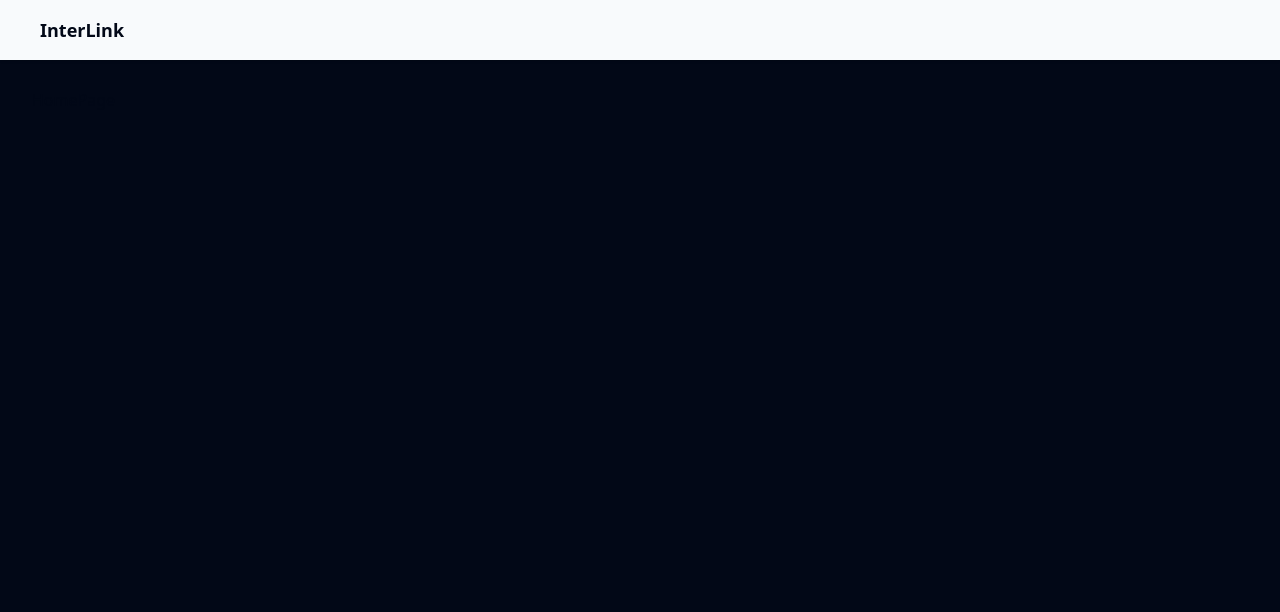
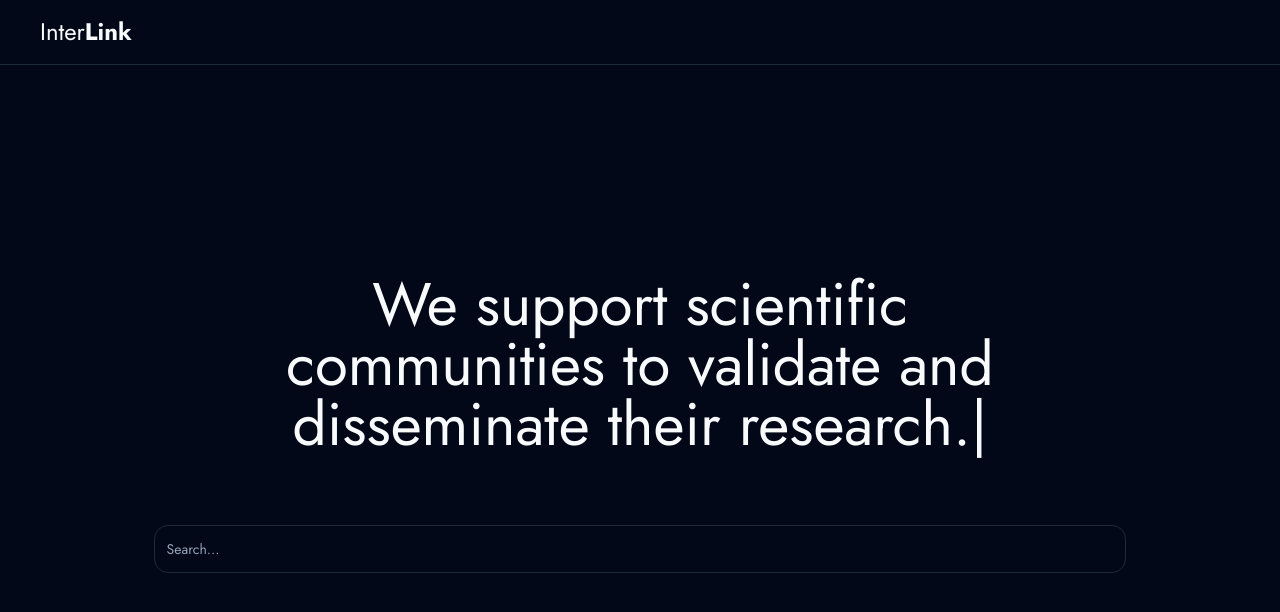
Before and after one commit to BEK23/InterLink, a React (Vite) app: page / in a window 1280 px wide. Shown: the top 612 px of the page. Built offline with nearby package versions, Linux system fonts and the light colour scheme; the HTML template or start-up script is replaced by a standard one.

Commit message:
add: color, font, home page content

```diff
--- a/index.html
+++ b/index.html
@@ -6,7 +6,7 @@
     <meta name="viewport" content="width=device-width, initial-scale=1.0" />
     <title>InterLink</title>
   </head>
-  <body>
+  <body class="dark">
     <div id="root"></div>
     <script type="module" src="/src/main.tsx"></script>
   </body>
--- a/package.json
+++ b/package.json
@@ -16,6 +16,7 @@
     "lucide-react": "^0.274.0",
     "react": "^18.2.0",
     "react-dom": "^18.2.0",
+    "react-type-animation": "^3.1.0",
     "tailwindcss-animate": "^1.0.7"
   },
   "devDependencies": {
--- a/src/App.tsx
+++ b/src/App.tsx
@@ -5,7 +5,7 @@ function App() {
   return (
     <div className="dark">
       <Navbar />
-      <div className="min-h-screen w-screen bg-background p-8 pb-10 pt-[5.5rem]">
+      <div className="h-screen min-h-screen w-screen bg-background p-8 pb-10 pt-[5.5rem]">
         <HomePage />
       </div>
     </div>
--- a/src/components/logo/index.tsx
+++ b/src/components/logo/index.tsx
@@ -1,3 +1,8 @@
 export default function Logo() {
-  return <div className="text-lg font-bold text-background">InterLink</div>;
+  return (
+    <div className="text-2xl font-bold text-foreground">
+      <span className="font-normal">Inter</span>
+      Link
+    </div>
+  );
 }
--- a/src/components/navbar/navbar.tsx
+++ b/src/components/navbar/navbar.tsx
@@ -2,7 +2,7 @@ import Logo from "../logo";
 
 export const Navbar = () => {
   return (
-    <div className="fixed z-30 flex w-full items-center bg-foreground px-10 py-4 shadow transition-colors duration-300 dark:bg-foreground">
+    <div className="fixed z-30 flex w-full items-center border-b bg-background px-10 py-4 shadow transition-colors duration-300">
       <div className="flex h-full flex-none items-center justify-center duration-500 ease-in-out dark:text-white">
         <Logo />
       </div>
--- a/src/components/ui/input.tsx
+++ b/src/components/ui/input.tsx
@@ -1,6 +1,6 @@
-import * as React from "react"
+import * as React from "react";
 
-import { cn } from "@/utils"
+import { cn } from "@/utils";
 
 export interface InputProps
   extends React.InputHTMLAttributes<HTMLInputElement> {}
@@ -11,15 +11,15 @@ const Input = React.forwardRef<HTMLInputElement, InputProps>(
       <input
         type={type}
         className={cn(
-          "flex h-10 w-full rounded-md border border-input bg-background px-3 py-2 text-sm ring-offset-background file:border-0 file:bg-transparent file:text-sm file:font-medium placeholder:text-muted-foreground focus-visible:outline-none focus-visible:ring-2 focus-visible:ring-ring focus-visible:ring-offset-2 disabled:cursor-not-allowed disabled:opacity-50",
+          "flex h-12 w-full rounded-md border border-input bg-background px-3 py-2 text-sm ring-offset-background file:border-0 file:bg-transparent file:text-sm file:font-medium placeholder:text-muted-foreground focus-visible:outline-none focus-visible:ring-2 focus-visible:ring-ring focus-visible:ring-offset-2 disabled:cursor-not-allowed disabled:opacity-50",
           className
         )}
         ref={ref}
         {...props}
       />
-    )
+    );
   }
-)
-Input.displayName = "Input"
+);
+Input.displayName = "Input";
 
-export { Input }
+export { Input };
--- a/src/index.css
+++ b/src/index.css
@@ -1,51 +1,72 @@
+@import url('https://fonts.googleapis.com/css2?family=Jost:wght@400;500;600;700&display=swap');
+
 @tailwind base;
 @tailwind components;
 @tailwind utilities;
 
 @layer base {
   :root {
-    --background: 0 0% 100%;
-    --foreground: 222.2 84% 4.9%;
-    --card: 0 0% 100%;
-    --card-foreground: 222.2 84% 4.9%;
-    --popover: 0 0% 100%;
-    --popover-foreground: 222.2 84% 4.9%;
-    --primary: 221.2 83.2% 53.3%;
-    --primary-foreground: 210 40% 98%;
-    --secondary: 210 40% 96.1%;
-    --secondary-foreground: 222.2 47.4% 11.2%;
-    --muted: 210 40% 96.1%;
-    --muted-foreground: 215.4 16.3% 46.9%;
-    --accent: 210 40% 96.1%;
-    --accent-foreground: 222.2 47.4% 11.2%;
-    --destructive: 0 84.2% 60.2%;
-    --destructive-foreground: 210 40% 98%;
-    --border: 214.3 31.8% 91.4%;
-    --input: 214.3 31.8% 91.4%;
-    --ring: 221.2 83.2% 53.3%;
+    --background: hsl(0 0% 100%);
+    --foreground: hsl(222.2 84% 4.9%);
+
+    --card: hsl(0 0% 100%);
+    --card-foreground: hsl(222.2 84% 4.9%);
+
+    --popover: hsl(0 0% 100%);
+    --popover-foreground: hsl(222.2 84% 4.9%);
+
+    --primary: hsl(221.2 83.2% 53.3%);
+    --primary-foreground: hsl(210 40% 98%);
+
+    --secondary: hsl(210 40% 96.1%);
+    --secondary-foreground: hsl(222.2 47.4% 11.2%);
+
+    --muted: hsl(210 40% 96.1%);
+    --muted-foreground: hsl(215.4 16.3% 46.9%);
+
+    --accent: hsl(210 40% 96.1%);
+    --accent-foreground: hsl(222.2 47.4% 11.2%);
+
+    --destructive: hsl(0 84.2% 60.2%);
+    --destructive-foreground: hsl(210 40% 98%);
+
+    --border: hsl(214.3 31.8% 91.4%);
+    --input: hsl(214.3 31.8% 91.4%);
+
+    --ring: hsl(221.2 83.2% 53.3%);
+
     --radius: 1rem;
   }
 
   .dark {
-    --background: 222.2 84% 4.9%;
-    --foreground: 210 40% 98%;
-    --card: 222.2 84% 4.9%;
-    --card-foreground: 210 40% 98%;
-    --popover: 222.2 84% 4.9%;
-    --popover-foreground: 210 40% 98%;
-    --primary: 217.2 91.2% 59.8%;
-    --primary-foreground: 222.2 47.4% 11.2%;
-    --secondary: 217.2 32.6% 17.5%;
-    --secondary-foreground: 210 40% 98%;
-    --muted: 217.2 32.6% 17.5%;
-    --muted-foreground: 215 20.2% 65.1%;
-    --accent: 217.2 32.6% 17.5%;
-    --accent-foreground: 210 40% 98%;
-    --destructive: 0 62.8% 30.6%;
-    --destructive-foreground: 210 40% 98%;
-    --border: 217.2 32.6% 17.5%;
-    --input: 217.2 32.6% 17.5%;
-    --ring: 224.3 76.3% 48%;
+    --background: hsl(222.2 84% 4.9%);
+    --foreground: hsl(210 40% 98%);
+
+    --card: hsl(222.2 84% 4.9%);
+    --card-foreground: hsl(210 40% 98%);
+
+    --popover: hsl(222.2 84% 4.9%);
+    --popover-foreground: hsl(210 40% 98%);
+
+    --primary: hsl(217.2 91.2% 59.8%);
+    --primary-foreground: hsl(222.2 47.4% 11.2%);
+
+    --secondary: hsl(217.2 32.6% 17.5%);
+    --secondary-foreground: hsl(210 40% 98%);
+
+    --muted: hsl(217.2 32.6% 17.5%);
+    --muted-foreground: hsl(215 20.2% 65.1%);
+
+    --accent: hsl(217.2 32.6% 17.5%);
+    --accent-foreground: hsl(210 40% 98%);
+
+    --destructive: hsl(0 62.8% 30.6%);
+    --destructive-foreground: hsl(210 40% 98%);
+
+    --border: hsl(217.2 32.6% 17.5%);
+    --input: hsl(217.2 32.6% 17.5%);
+
+    --ring: hsl(224.3 76.3% 48%);
   }
 }
 
@@ -54,7 +75,7 @@
     @apply border-border;
   }
   body {
-    @apply bg-background text-foreground;
+    @apply bg-background text-foreground font-jost;
   }
 }
 
--- a/src/pages/home/homepage.tsx
+++ b/src/pages/home/homepage.tsx
@@ -1,3 +1,19 @@
+import { Input } from "ui/input";
+import { TypeAnimation } from "react-type-animation";
+
 export default function HomePage() {
-  return <div className="flex grid-rows-5 flex-row gap-6">HomePage</div>;
+  return (
+    <div className="flex h-full flex-col items-center justify-center">
+      <TypeAnimation
+        sequence={[
+          "We support scientific communities to validate and disseminate their research.",
+          1000,
+        ]}
+        speed={50}
+        className="h-[250px] w-[60%] text-center text-6xl"
+        repeat={Infinity}
+      />
+      <Input placeholder="Search..." className="w-[80%]" />
+    </div>
+  );
 }
--- a/tailwind.config.js
+++ b/tailwind.config.js
@@ -10,6 +10,9 @@ const config = {
     "./src/**/*.{ts,tsx}",
   ],
   theme: {
+    fontFamily: {
+      jost: ["Jost", "sans-serif"],
+    },
     container: {
       center: true,
       padding: "2rem",
@@ -19,38 +22,38 @@ const config = {
     },
     extend: {
       colors: {
-        border: "hsl(var(--border))",
-        input: "hsl(var(--input))",
-        ring: "hsl(var(--ring))",
-        background: "hsl(var(--background))",
-        foreground: "hsl(var(--foreground))",
+        border: "var(--border)",
+        input: "var(--input)",
+        ring: "var(--ring)",
+        background: "var(--background)",
+        foreground: "var(--foreground)",
         primary: {
-          DEFAULT: "hsl(var(--primary))",
-          foreground: "hsl(var(--primary-foreground))",
+          DEFAULT: "var(--primary)",
+          foreground: "var(--primary-foreground)",
         },
         secondary: {
-          DEFAULT: "hsl(var(--secondary))",
-          foreground: "hsl(var(--secondary-foreground))",
+          DEFAULT: "var(--secondary)",
+          foreground: "var(--secondary-foreground)",
         },
         destructive: {
-          DEFAULT: "hsl(var(--destructive))",
-          foreground: "hsl(var(--destructive-foreground))",
+          DEFAULT: "var(--destructive)",
+          foreground: "var(--destructive-foreground)",
         },
         muted: {
-          DEFAULT: "hsl(var(--muted))",
-          foreground: "hsl(var(--muted-foreground))",
+          DEFAULT: "var(--muted)",
+          foreground: "var(--muted-foreground)",
         },
         accent: {
-          DEFAULT: "hsl(var(--accent))",
-          foreground: "hsl(var(--accent-foreground))",
+          DEFAULT: "var(--accent)",
+          foreground: "var(--accent-foreground)",
         },
         popover: {
-          DEFAULT: "hsl(var(--popover))",
-          foreground: "hsl(var(--popover-foreground))",
+          DEFAULT: "var(--popover)",
+          foreground: "var(--popover-foreground)",
         },
         card: {
-          DEFAULT: "hsl(var(--card))",
-          foreground: "hsl(var(--card-foreground))",
+          DEFAULT: "var(--card)",
+          foreground: "var(--card-foreground)",
         },
       },
       borderRadius: {
--- a/tsconfig.json
+++ b/tsconfig.json
@@ -22,7 +22,8 @@
 
     "baseUrl": ".",
     "paths": {
-      "@/*": ["./src/*"]
+      "@/*": ["./src/*"],
+      "ui/*": ["./src/components/ui/*"]
     }
   },
   "include": ["src"],
--- a/vite.config.ts
+++ b/vite.config.ts
@@ -8,6 +8,7 @@ export default defineConfig({
   resolve: {
     alias: {
       "@": path.resolve(__dirname, "./src"),
+      ui: path.resolve(__dirname, "./src/components/ui"),
     },
   },
 });
```
Also changed, not shown: 1 other file (tests, documents, lock files or other folders).
